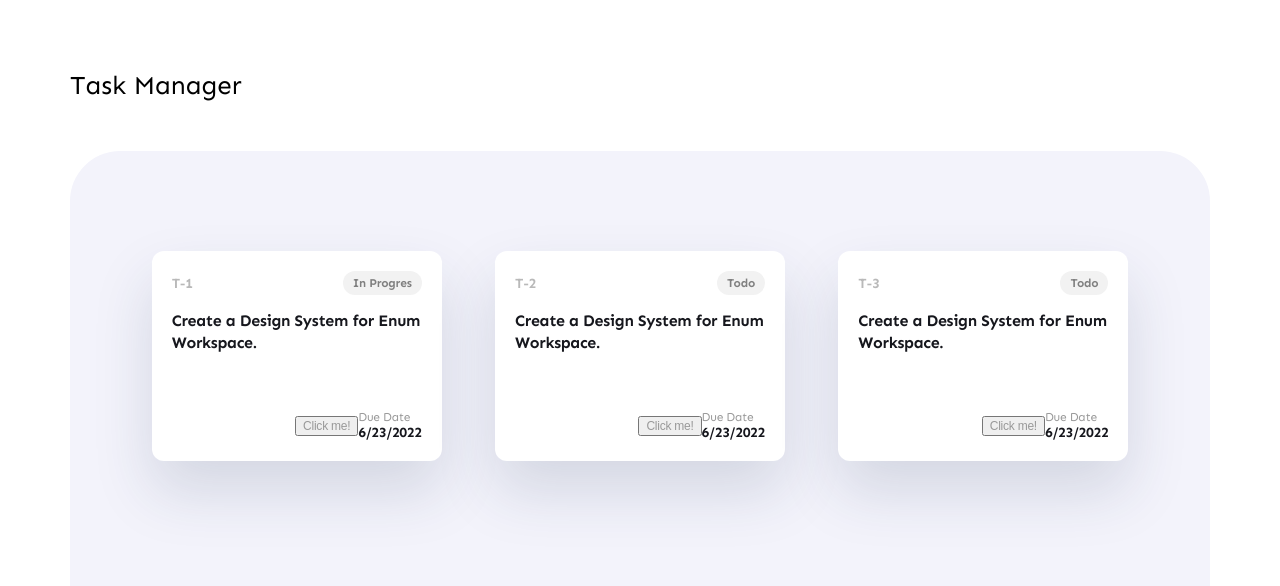
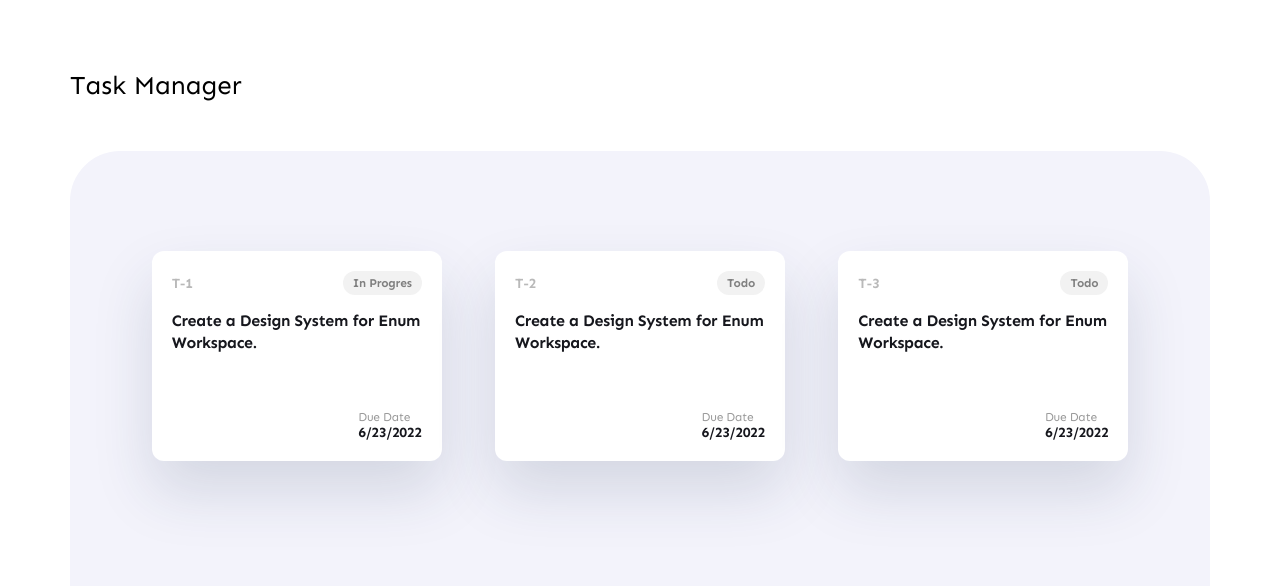
Before and after one commit to roberthveres/My-Project_task_maneger, a React (Create React App) app in the folder my-app/: page / in a window 1280 px wide. Shown: the top 586 px of the page. Built offline with nearby package versions, Linux system fonts and the light colour scheme.

Commit message:
Experiment changes delete

```diff
--- a/my-app/src/components/task-card/TaskCard.jsx
+++ b/my-app/src/components/task-card/TaskCard.jsx
@@ -4,24 +4,16 @@ import Badge from "../badge/Badge";
 import DateContainer from "../date-container/DateContainer";
 
 function TaskCard(props) {
-  const [taskId, setTaskId] = useState(props.id)
-
-  const handleClick = () => {
-    setTaskId("Clicked!");
-    console.log(taskId)
-  }
-
   return (
     <div className="card-wrepper">
       <div className="card-header">
-        <p className="task-id">{taskId}</p>
+        <p className="task-id">{props.id}</p>
         <Badge status={props.status} />
       </div>
       <div className="card-content">
         <p>{props.name}</p>
       </div>
       <div className="card-footer">
-        <button onClick={handleClick}>Click me!</button>
         <DateContainer date={props.dueDate} />
       </div>
     </div>
```
